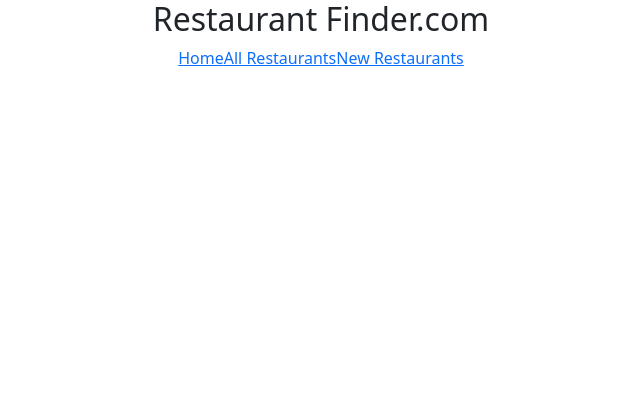
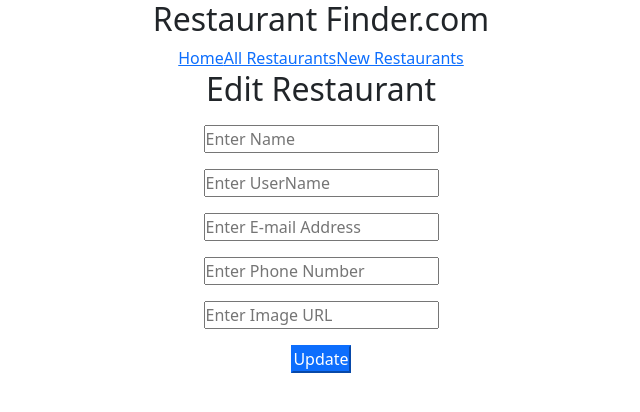
Before and after one commit to Ishwo6375/restaurant_finder_frontend, a React (Create React App) app: page /restaurants/edit/1 in a window 1280 px wide. Shown: the top 412 px of the page, without its empty margins (319-959 px from the left). Built offline with nearby package versions, Linux system fonts and the light colour scheme; no server answers.

Commit message:
implemented DELETE METHOD

```diff
--- a/src/App.js
+++ b/src/App.js
@@ -6,6 +6,7 @@ import AddRestaurant from './components/RestaurantForm/AddRestaurant';
 import NavBar from './components/NavBar/NavBar';
 import Home from './components/Pages/Home';
 import RestaurantProfile from './components/Pages/RestaurantProfile';
+import EditRestaurant from './components/RestaurantForm/EditRestaurant';
 
 
 function App() {
@@ -20,12 +21,15 @@ function App() {
           <Route exact path="/restaurants">
       <RestaurantContainer />
       </Route>
-      <Route exact path="/restaurants/RestaurantProfile/:id">
+      <Route exact path="/restaurants/:id">
          <RestaurantProfile />
       </Route>
       <Route exact path="/add">
       <AddRestaurant />
       </Route>
+      <Route exact path="/restaurants/edit/:id">
+        <EditRestaurant />
+        </Route>
       </Switch>
     </div>
     </Router>
--- a/src/components/Pages/RestaurantContainer.js
+++ b/src/components/Pages/RestaurantContainer.js
@@ -5,7 +5,6 @@ import "./RestaurantContainer.css";
 function RestaurantContainer() {
   //setting initial state to empty array//
   const [restaurants, setRestaurants] = useState([]);
-  const [restaurantDelete, setRestaurantDelete] = useState([]);
   const [searchTerm, setSearchTerm] = useState("");
 
   //Implementing  GET method
@@ -21,16 +20,12 @@ function RestaurantContainer() {
   }
 
   // Implementing Delete//
-  function deleteRestaurant(restaurantId) {
-    fetch(`http://127.0.0.1:9393/restaurants/${restaurantId}`, {
+  function deleteRestaurant(restaurant) {
+    fetch(`http://127.0.0.1:9393/restaurants/${restaurant.id}`, {
       method: "DELETE",
-    }).then((res) => {
-      res.json().then(() => {
-        const newRestaurants = restaurants.filter((restaurant) => restaurant.id !== restaurantId);
-        setRestaurantDelete(newRestaurants);
-        showRestaurants();
-      });
-    });
+    })
+        const newRestaurants = restaurants.filter((res) => res.id !== restaurant.id);
+        setRestaurants(newRestaurants);
   }
 
   return (
@@ -67,9 +62,9 @@ function RestaurantContainer() {
                     <p>{restaurant.restaurant_type}</p>
                     <p>{restaurant.location}</p>
                    <p>Contact: {restaurant.contact}</p>
-                   <Link className="btn btn-primary" to={`/restaurants/RestaurantProfile/${restaurant.id}`}>Show Restaurant</Link>
+                   <Link className="btn btn-primary" to={`/restaurants/${restaurant.id}`}>Show Restaurant</Link>
                    <button
-                      onClick={() => deleteRestaurant(restaurant.id)}
+                      onClick={() => deleteRestaurant(restaurant)}
                       className="btn btn-danger mx-2"
                     >
                       Delete
--- a/src/components/Pages/RestaurantProfile.js
+++ b/src/components/Pages/RestaurantProfile.js
@@ -1,5 +1,6 @@
 import React, { useState, useEffect } from "react";
 import { useParams } from "react-router-dom";
+import { Link } from "react-router-dom";
 import "./Restaurant.css";
 
 
@@ -18,21 +19,20 @@ function RestaurantProfile() {
 
 
   return (
-      <>
     <div>
       {restaurant && (
-       <div>
+      <>
+           <Link className="btn btn-primary mx-3" to={`/restaurants/edit/${restaurant.id}`}>Edit</Link>
           <h1>Restaurant Details</h1>
           <img className="res-profile-img" src={restaurant.image} alt="restaurant-pic"/>
           <h2>Restaurant Name: {restaurant.name}</h2>
           <h3>Restaurant Type:{restaurant.restaurant_type}</h3>
           <h5>{restaurant.location}</h5>
           <h5>Contact: {restaurant.contact}</h5>
-     </div>
+    </>
       )}
 
     </div>
-    </>
   );
 }
 
--- a/src/components/RestaurantForm/EditRestaurant.js
+++ b/src/components/RestaurantForm/EditRestaurant.js
@@ -0,0 +1,129 @@
+import { getDefaultNormalizer } from "@testing-library/react";
+import React, { useState, useEffect } from "react";
+import { Link } from "react-router-dom";
+import { useParams } from "react-router-dom";
+
+function EditRestaurant(){
+  const { id } = useParams();
+
+//seeting useState to hold data from form//
+  //setting initial value to empty string//
+  const [editRestaurant, setEditRestaurant] = useState({
+    name: "",
+    contact: "",
+    restaurant_type: "",
+    location: "",
+    contact:""
+  });
+ //Array desturctiong//
+  const {name, image, restaurant_type, location , contact} = editRestaurant;
+
+  function onHandleChange(e) {
+    setEditRestaurant({ ...editRestaurant, [e.target.name]: e.target.value });
+  }
+
+  useEffect(() => {
+    showRestaurantonForm();
+    // eslint-disable-next-line
+  }, []);
+
+  function showRestaurantonForm() {
+   fetch(`http://127.0.0.1:9393/restaurants/${id}`)
+      .then((res) => res.json())
+      .then((resData) => setEditRestaurant(resData));
+  }
+
+  //Patch method
+  function onSubmitEditRestaurant(e) {
+    e.preventDefault();
+    fetch(`http://127.0.0.1:9393/restaurants/${id}`, {
+      method: "PATCH",
+      headers: {
+        Accept: "application/json",
+        "content-Type": "application/json",
+      },
+      body: JSON.stringify(editRestaurant),
+    })
+      .then((res) => res.json())
+      .then((newRestaurant) => {
+        setEditRestaurant(newRestaurant);
+      });
+  }
+
+  return (
+    <>
+      <div>
+        <div>
+          <h2 className="add-hire">Edit Restaurant</h2>
+
+          <form onSubmit={onSubmitEditRestaurant}>
+            <div>
+              <input
+                className="my-2"
+                type="text"
+                placeholder="Enter Name"
+                name="name"
+                value={name}
+                onChange={onHandleChange}
+              />
+            </div>
+
+            <div>
+              <input
+                className="my-2"
+                type="text"
+                placeholder="Enter UserName"
+                name="image"
+                value={image}
+                onChange={onHandleChange}
+              />
+            </div>
+
+            <div>
+              <input
+                className="my-2"
+                type="text"
+                placeholder="Enter E-mail Address"
+                name="restaurant_type"
+                value={restaurant_type}
+                onChange={onHandleChange}
+              />
+            </div>
+
+            <div>
+              <input
+                className="my-2"
+                type="text"
+                placeholder="Enter Phone Number"
+                name="location"
+                value={location}
+                onChange={onHandleChange}
+              />
+            </div>
+            <div>
+              <input
+                className="my-2"
+                type="text"
+                placeholder="Enter Image URL"
+                name="contact"
+                value={contact}
+                onChange={onHandleChange}
+              />
+            </div>
+
+            <button className="my-2 btn-primary">Update</button>
+          </form>
+        </div>
+      </div>
+
+      <br />
+
+      {/* <Link className="btn btn-danger mx-3" to="/employee">
+        Back to Records
+      </Link> */}
+    </>
+  );
+
+}
+
+export default EditRestaurant;
```
